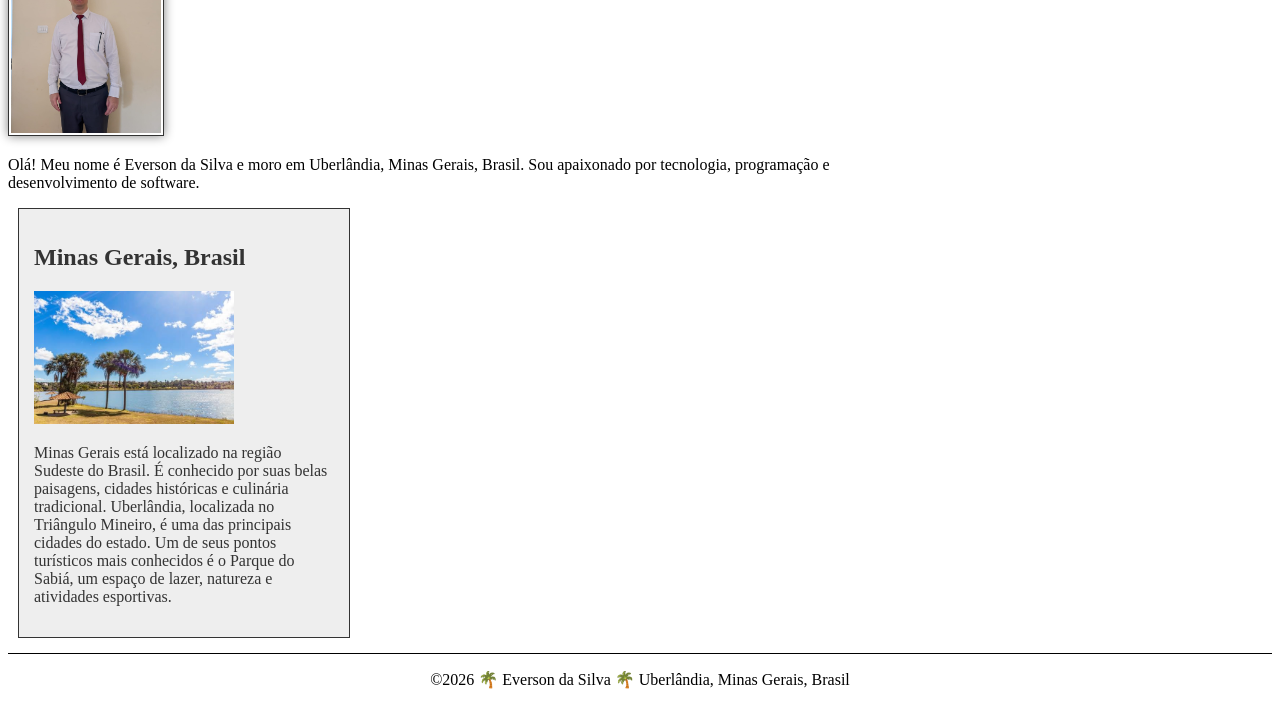
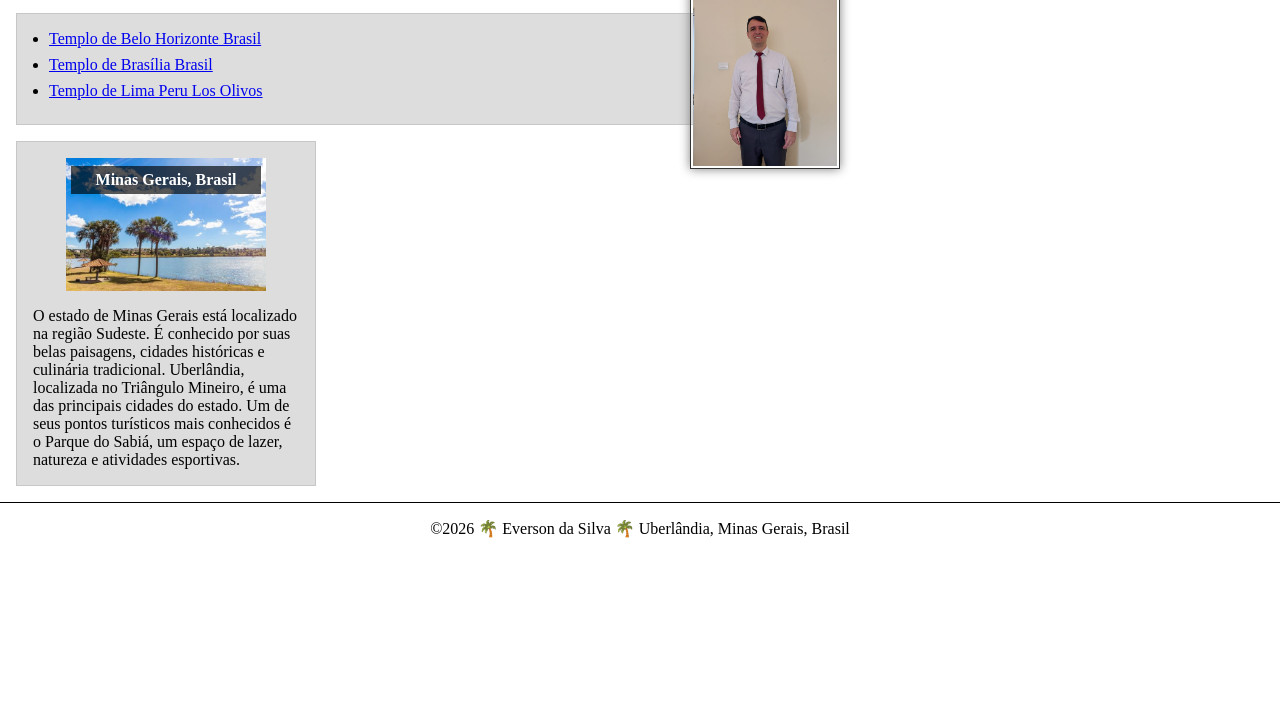
Before and after one commit to eversondasil/wdd130, a plain HTML site: page index.html in a window 1280 px wide. Shown: the part 264-969 px from the top of the page. After the commit the page ends 818 px from the top, so only its background shows below. Drawn offline with Linux system fonts and the light colour scheme.

Commit message:
WDD130 Semana 03 - CSS box model e seletores de classe

```diff
--- a/estilos/estilos.css
+++ b/estilos/estilos.css
@@ -1,4 +1,17 @@
 
+/* =========================================
+   WDD130 - Semana 03
+   Folha de estilos da página inicial
+   ========================================= */
+
+/* Seletor Universal */
+* {
+    margin: 0;
+    padding: 0;
+    box-sizing: border-box;
+}
+
+/* Navegação */
 nav {
     background-color: #333;
     padding: 10px;
@@ -10,42 +23,83 @@ nav a {
     padding: 10px;
 }
 
+/* Conteúdo Principal */
 main {
     max-width: 840px;
 }
 
 h1 {
     color: #333;
+    margin-bottom: 1rem;
 }
 
+/* Fotografia pessoal */
 main img {
     width: 150px;
     height: auto;
     border: 1px solid #333;
     padding: 2px;
     box-shadow: 0 0 10px gray;
+    float: right;
+    margin: 0 0 1rem 1rem;
 }
 
+/* Informações sobre Minas Gerais */
 aside {
     width: 300px;
-    margin: 10px;
-    border: 1px solid #333;
-    padding: 15px;
-    background-color: #eee;
-    color: #333;
+    position: relative;
 }
 
+/* Fotografia do Parque do Sabiá */
 aside img {
     width: 200px;
     height: auto;
+    display: block;
+    margin: 0 auto 1rem;
 }
 
+/* Título sobreposto à imagem */
+aside h2 {
+    position: absolute;
+    top: 1.5rem;
+    left: 50%;
+    transform: translateX(-50%);
+    width: 190px;
+    color: #fff;
+    background-color: rgb(0 0 0 / 65%);
+    padding: 5px;
+    font-size: 1rem;
+    text-align: center;
+    z-index: 1;
+}
+
+/* Parágrafos */
 p {
     padding: 0;
 }
 
+/* Rodapé */
 footer {
     margin-top: 15px;
     border-top: 1px solid #000;
     text-align: center;
+    padding: 1rem;
 }
+
+/* Seletores de Classe */
+.caixa {
+    margin: 1rem;
+    border: 1px solid rgb(0 0 0 / 10%);
+    padding: 1rem;
+    background-color: #ddd;
+    color: #000;
+}
+
+/* Lista de templos */
+ul.caixa {
+    padding-left: 2rem;
+}
+
+ul.caixa li {
+    margin-bottom: 0.5rem;
+}
--- a/index.html
+++ b/index.html
@@ -18,10 +18,14 @@
 
 <body>
     <header>
-        <nav>
-            <a href="#">Página Inicial</a>
-            <a href="wwr/">Site de Rafting</a>
-        </nav>
+
+<nav>
+    <a href="#">Página Inicial</a>
+    <a href="wwr/">Site de Rafting</a>
+    <a href="https://www.linkedin.com/in/eversondasilva78/" target="_blank" rel="noopener noreferrer">LinkedIn</a>
+    <a href="https://www.facebook.com/everson.silva.5686" target="_blank" rel="noopener noreferrer">Facebook</a>
+</nav>
+
     </header>
 
     <main>
@@ -37,9 +41,14 @@
             Sou apaixonado por tecnologia, programação
             e desenvolvimento de software.
         </p>
+        <ul class="caixa">
+  <li><a href="https://www.churchofjesuschrist.org/temples/details/belo-horizonte-brazil-temple" target="_blank">Templo de Belo Horizonte Brasil</a></li>
+  <li><a href="https://www.churchofjesuschrist.org/temples/details/brasilia-brazil-temple" target="_blank">Templo de Brasília Brasil</a></li>
+  <li><a href="https://www.churchofjesuschrist.org/temples/details/lima-peru-los-olivos-temple" target="_blank">Templo de Lima Peru Los Olivos</a></li>
+</ul>
     </main>
 
-    <aside>
+    <aside class="caixa">
         <h2>Minas Gerais, Brasil</h2>
 
         <img src="imagens/pq.sabia.jpg"
@@ -47,8 +56,8 @@
              width="200">
 
         <p>
-            Minas Gerais está localizado na região Sudeste
-            do Brasil. É conhecido por suas belas paisagens,
+            O estado de Minas Gerais está localizado na região Sudeste.
+            É conhecido por suas belas paisagens,
             cidades históricas e culinária tradicional.
             Uberlândia, localizada no Triângulo Mineiro,
             é uma das principais cidades do estado.
```
